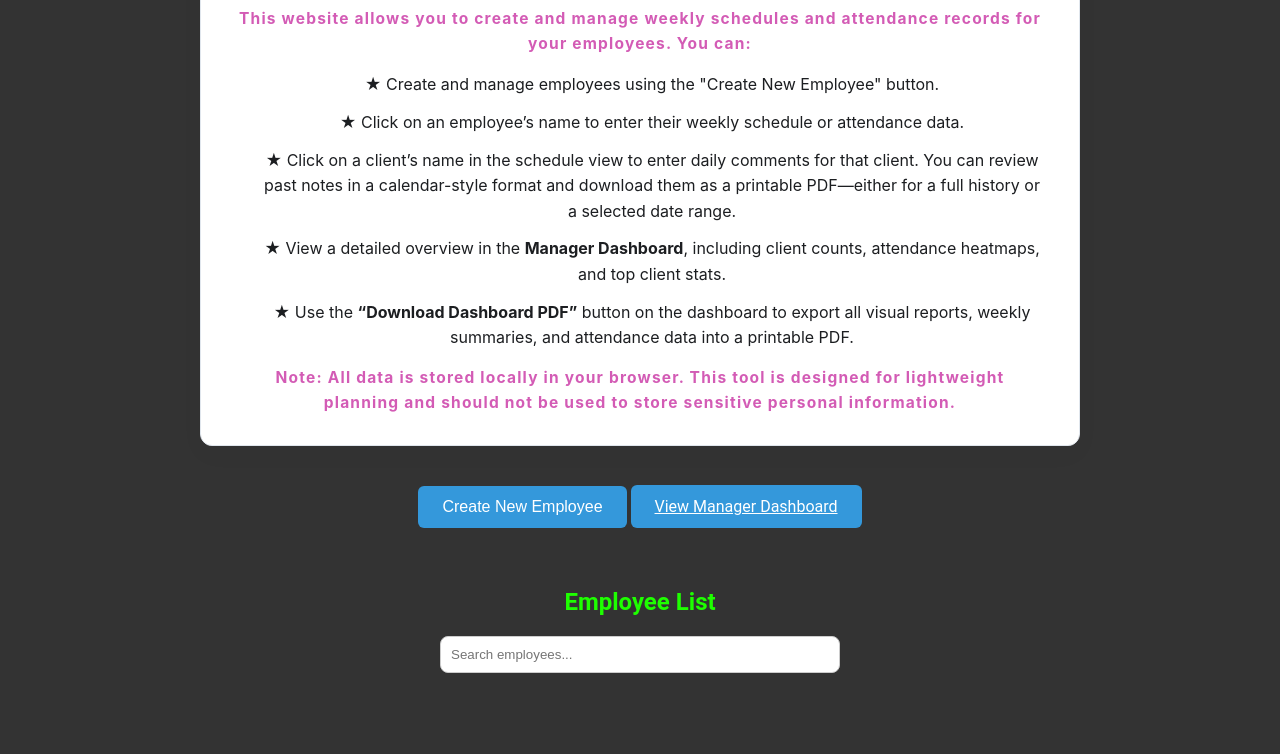
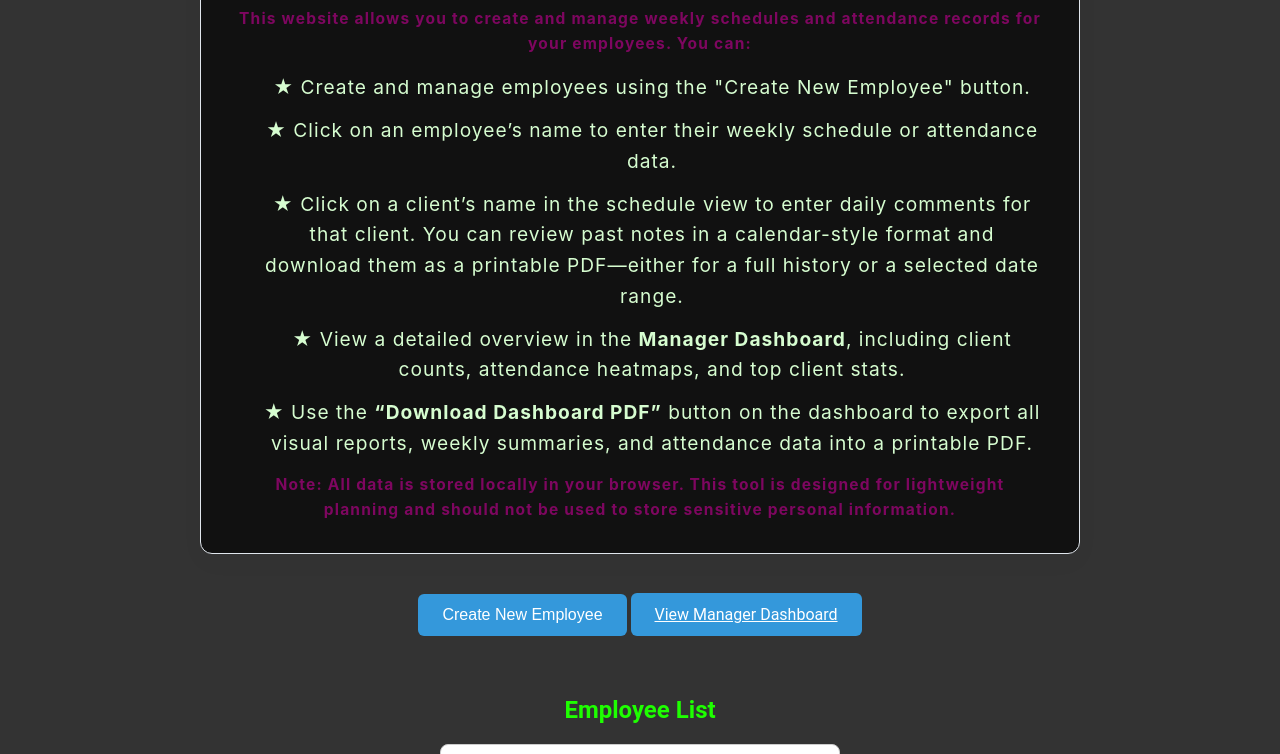
Before and after one commit to jessicacousins/weekly_activity_schedule, a plain HTML site: page index.html in a window 1280 px wide. Shown: the part 462-1216 px from the top of the page. Drawn offline with Linux system fonts and the light colour scheme.

Commit message:
dark mode updated

```diff
--- a/styles.css
+++ b/styles.css
@@ -142,16 +142,18 @@ h3 {
   max-width: 880px;
   margin: 40px auto;
   padding: 30px 35px;
-  background-color: #ffffff;
+  background-color: #111;
   border: 1px solid #e0e6ed;
   border-radius: 12px;
   font-size: 1rem;
-  color: #1c1e21;
+  color: #d6fdd0;
+  font-size: 1.2rem;
   font-family: -apple-system, BlinkMacSystemFont, "Segoe UI", Roboto, Helvetica,
     Arial, sans-serif;
   box-shadow: 0 8px 24px rgba(0, 0, 0, 0.03);
   line-height: 1.6;
   transition: box-shadow 0.2s ease-in-out;
+  letter-spacing: 1px;
 }
 
 .instructions-section:hover {
```
